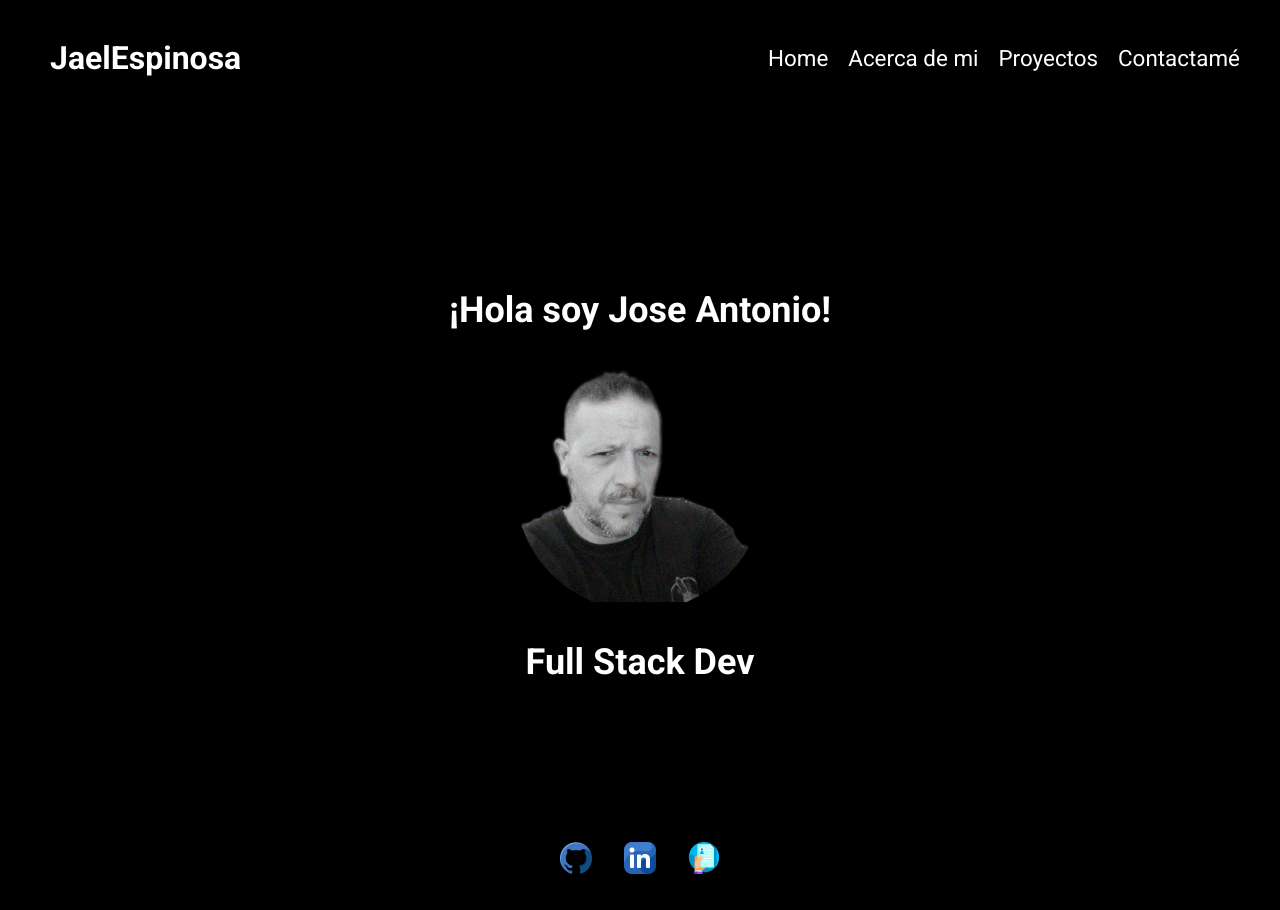
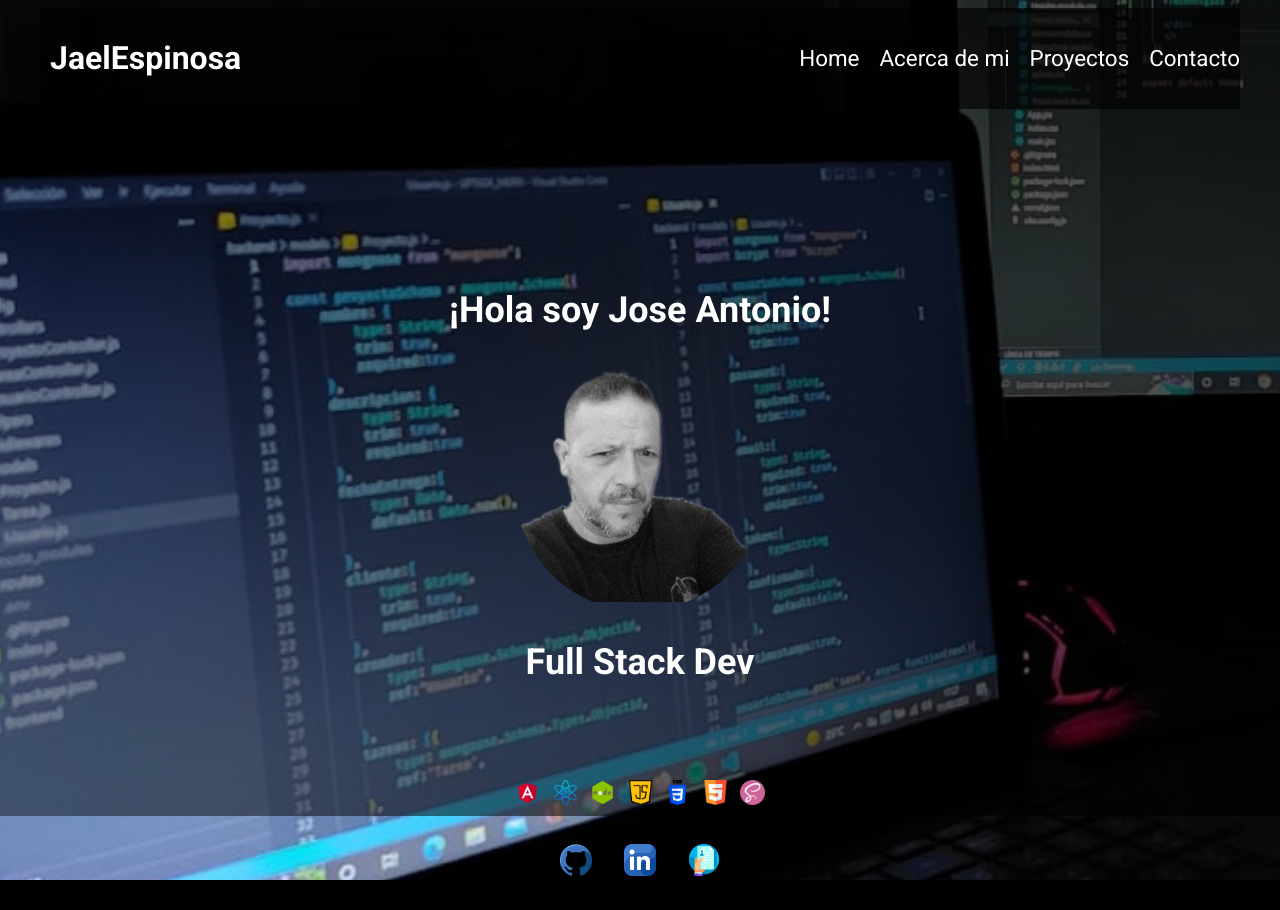
Before and after one commit to jaelEspinosa/portfolio, a React (Vite) app: page / in a window 1280 px wide. After the commit the page ends 880 px from the top, so only its background shows below. Built offline with nearby package versions, Linux system fonts and the light colour scheme.

Commit message:
add icons and background

```diff
--- a/src/components/MenuDesk.jsx
+++ b/src/components/MenuDesk.jsx
@@ -10,7 +10,7 @@ const MenuDesk = () => {
         <Link to={'/'}><li className={styles.itemdesk}>Home</li></Link>
         <Link to={'/about'}><li className={styles.itemdesk}>Acerca de mi</li></Link>
         <Link to={'/proyectos'}><li className={styles.itemdesk}>Proyectos</li></Link>
-        <Link to={'/contacto'}><li className={styles.itemdesk}>Contactamé</li></Link>
+        <Link to={'/contacto'}><li className={styles.itemdesk}>Contacto</li></Link>
       </ul>
     </nav>
   );
--- a/src/components/Teconolgies.jsx
+++ b/src/components/Tecnologies.jsx
@@ -12,10 +12,10 @@ const Teconolgies = () => {
     <div className={styles.contain}>
       <img  className={styles.icons} src={angular} alt='angular' />
       <img  className={styles.icons} src={atom} alt='atom' />
-      <img  className={styles.icons} src={html5} alt='html5' />
+      <img  className={styles.icons} src={node} alt='node' />
       <img  className={styles.icons} src={javascript} alt='javascript' />
       <img  className={styles.icons} src={css3} alt='css3' />
-      <img  className={styles.icons} src={node} alt='node' />
+      <img  className={styles.icons} src={html5} alt='html5' />
       <img  className={styles.icons} src={sass} alt='sass' />
 
     </div>
--- a/src/index.css
+++ b/src/index.css
@@ -2,12 +2,14 @@
 @import url('https://fonts.googleapis.com/css2?family=Roboto:wght@300;400;700;900&display=swap');
 body{
   background-color: black;
+  overflow: hidden;
 }
 .app-container{
   font-family: 'Roboto', sans-serif;
   margin: auto;
   max-width: 1200px;
   position:relative;
+  height: 100vh;
 }
 h1{
     padding: 10px;
--- a/src/pages/Home.jsx
+++ b/src/pages/Home.jsx
@@ -1,7 +1,7 @@
 import React from "react";
 import styles from "../styles/Home.module.css";
 import foto from "../img/foto_transparente_ruido.png";
-import Teconolgies from "../components/Teconolgies";
+import Tecnologies from "../components/Tecnologies";
 
 const Home = () => {
   return (
@@ -9,14 +9,18 @@ const Home = () => {
 
     <div className={styles.container}>
       <h2>¡Hola soy Jose Antonio!</h2>
+
       <div className={styles.contfoto}>
         <img className={styles.foto} src={foto} alt="foto-perfil"></img>
+
       </div>
+
+
       <h2>Full Stack Dev</h2>
     </div>
     <div className={styles.tecnologies}>
-    <Teconolgies />
 
+    <Tecnologies />
     </div>
     </>
   );
--- a/src/styles/About.module.css
+++ b/src/styles/About.module.css
@@ -1,5 +1,5 @@
 .contain {
-  background-color: rgba(0, 0, 0, 0.897);
+  background-color: rgba(0, 0, 0, 0.500);
   color: white;
   display: flex;
   flex-direction: column;
@@ -52,7 +52,7 @@
     color: transparent;
   }
   100%{
-    background-color: rgba(0, 0, 0, 0.897);;
+    background-color: rgba(0, 0, 0, 0.500);;
     color:white;
   }
 
--- a/src/styles/Home.module.css
+++ b/src/styles/Home.module.css
@@ -10,10 +10,12 @@
   text-align: center;
   animation: present 3s;
   animation-timing-function: ease-in-out;
-  margin-bottom: 130px;
+  margin-bottom: 60px;
 }
 .tecnologies{
-  display: none;
+  display:flex;
+  justify-content: center;
+  align-items: center;
 }
 @media (min-width: 768px) {
   .container {
@@ -24,10 +26,15 @@
     animation-timing-function: ease-in-out;
   }
 }
-
+body{
+  background-image:linear-gradient(to right, rgb(0 0 0 / .4), rgb(0 0 0 / .9)), url("../img/setup.jpg");
+  background-size: 200%;
+  background-position: -170px;
+  background-repeat: no-repeat;
+}
 @media (min-width: 1520px) {
   body {
-    background-image: url("../img/setup.jpg");
+    background-image:linear-gradient(to right, rgb(0 0 0 / .4), rgb(0 0 0 / .9)), url("../img/setup.jpg");
     background-size: 85%;
     background-position: -150%;
     background-repeat: no-repeat;
--- a/src/styles/Proyectos.module.css
+++ b/src/styles/Proyectos.module.css
@@ -16,7 +16,7 @@ h1{
     overflow-y: scroll;
     border-radius: 8px;
     padding: 20px;
-    background-color: rgba(0, 0, 0, 0.815);
+    background-color: rgba(0, 0, 0, 0.500);
     animation-name: present;
     animation-duration: 1s;
     animation-timing-function: ease-in-out;
@@ -80,7 +80,7 @@ h1{
     }
     100%{
         color:white;
-        background-color: rgba(0, 0, 0, 0.815);
+        background-color: rgba(0, 0, 0, 0.500);
         border: 1px solid white;
     }
 
--- a/src/styles/Tecnologies.module.css
+++ b/src/styles/Tecnologies.module.css
@@ -1,3 +1,17 @@
+.contain{
+    display: flex;
+    flex-wrap: wrap;
+    justify-content: space-between;
+    align-items:center;
+    width: 250px;
+    height: 40px;
+
+
+}
+.icons{
+    width: 25px;
+}
+@media (min-width:1520px) {
     .contain{
         position: absolute;
         display: flex;
@@ -9,6 +23,7 @@
 
     }
 
+
     .icons{
         width: 95px;
         transition: all 4s;
@@ -18,3 +33,4 @@
         transform:rotate(-360deg);
         transition: all 4s;
     }
+}
```
Lines whose indentation alone changed are shown as unchanged.
